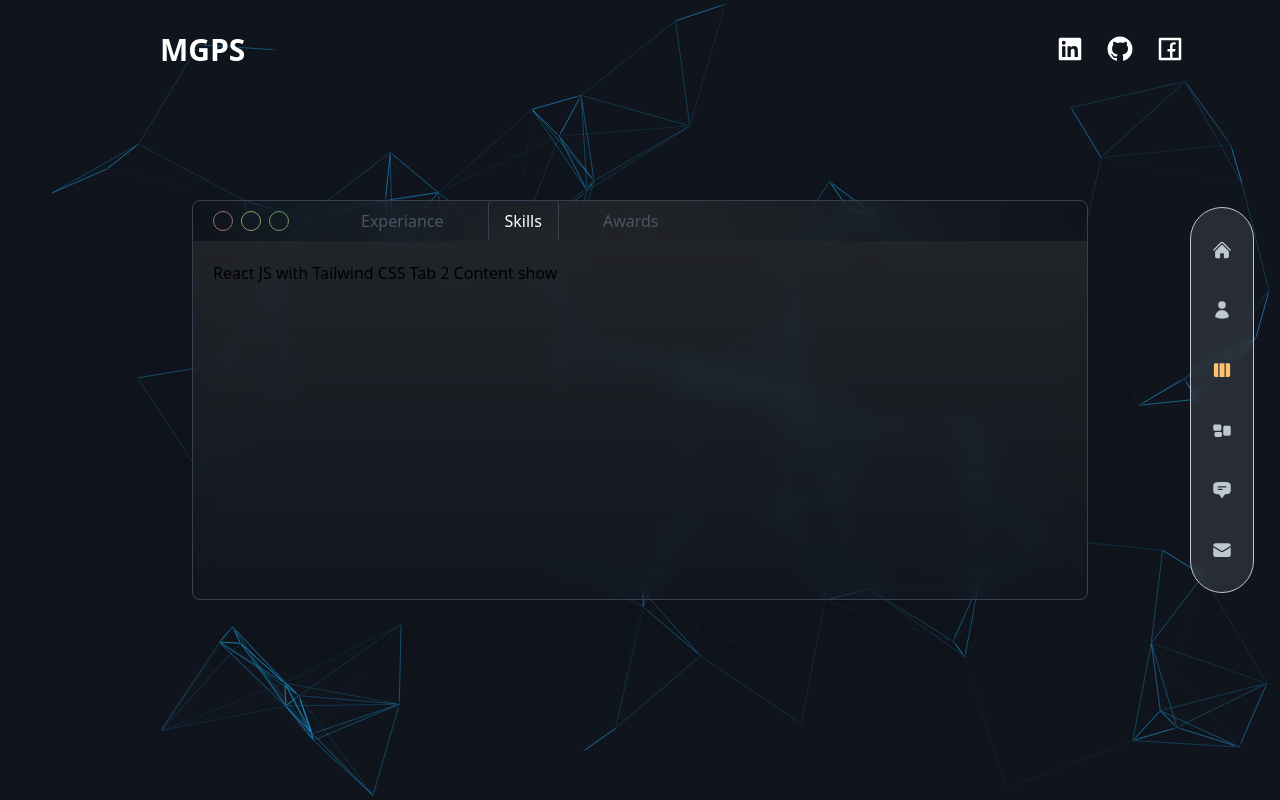
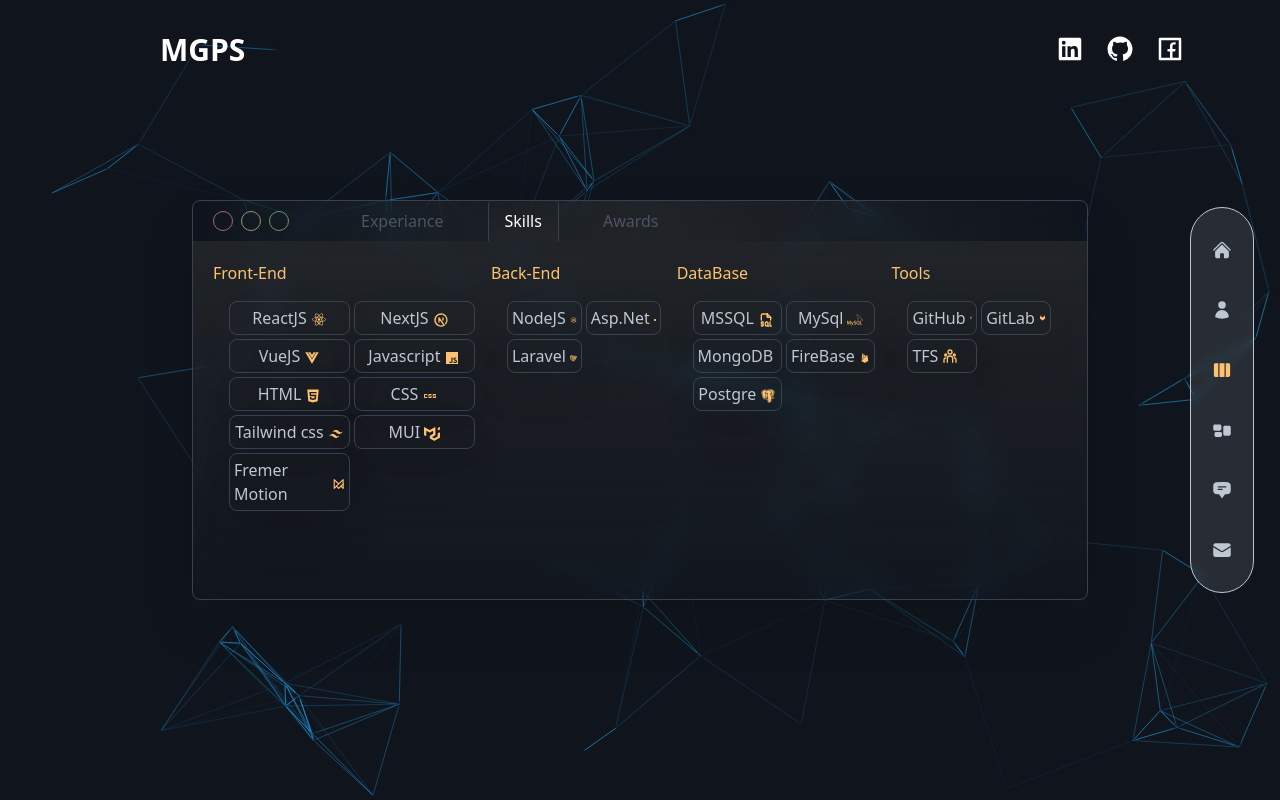
Before and after one commit to priyankara88/myportfoliyo, a React (Create React App) app: page /About in a window 1280 px wide. Both pictures are taken after a click on the button "Skills". Built offline with nearby package versions, Linux system fonts and the light colour scheme.

Commit message:
skills page

```diff
--- /dev/null
+++ b/src/component/Skillsub.jsx
@@ -0,0 +1,131 @@
+import {
+  BiLogoReact,
+  BiLogoVuejs,
+  BiLogoJavascript,
+  BiLogoTailwindCss,
+  BiLogoNodejs,
+  BiLogoMongodb,
+  BiLogoFirebase,
+  BiLogoPostgresql,
+} from "react-icons/bi";
+import {
+  TbBrandNextjs,
+  TbBrandFramerMotion,
+  TbBrandLaravel,
+  TbFileTypeSql,
+} from "react-icons/tb";
+import { AiFillHtml5, AiFillGithub, AiFillGitlab } from "react-icons/ai";
+import { MdOutlineCss } from "react-icons/md";
+import { SiMui, SiMysql } from "react-icons/si";
+import { RiTeamLine } from "react-icons/ri";
+import { BsMicrosoft } from "react-icons/bs";
+
+const Skillsub = () => {
+  return (
+    <div className="w-full flex justify-between">
+      <div>
+        <p className="text-[#FFC26E]">Front-End</p>
+        <div className="w-full grid grid-cols-2 gap-1  p-4">
+          <p className="gap-1 flex items-center justify-center flex-row border rounded-lg shadow-2xl !border-gray-700 p-1 text-[#BFC7D2]">
+            ReactJS
+            <BiLogoReact className="mt-1 text-[#FFC26E]" />
+          </p>
+          <p className="gap-1 flex items-center justify-center flex-row border rounded-lg shadow-2xl !border-gray-700 p-1 text-[#BFC7D2]">
+            NextJS
+            <TbBrandNextjs className="mt-1 text-[#FFC26E]" />
+          </p>
+          <p className="gap-1 flex items-center justify-center flex-row border rounded-lg shadow-2xl !border-gray-700 p-1 text-[#BFC7D2]">
+            VueJS
+            <BiLogoVuejs className="mt-1 text-[#FFC26E]" />
+          </p>
+          <p className="gap-1 flex items-center justify-center flex-row border rounded-lg shadow-2xl !border-gray-700 p-1 text-[#BFC7D2]">
+            Javascript
+            <BiLogoJavascript className="mt-1 text-[#FFC26E]" />
+          </p>
+          <p className="gap-1 flex items-center justify-center flex-row border rounded-lg shadow-2xl !border-gray-700 p-1 text-[#BFC7D2]">
+            HTML
+            <AiFillHtml5 className="mt-1 text-[#FFC26E]" />
+          </p>
+          <p className="gap-1 flex items-center justify-center flex-row border rounded-lg shadow-2xl !border-gray-700 p-1 text-[#BFC7D2]">
+            CSS
+            <MdOutlineCss className="mt-1 text-[#FFC26E]" />
+          </p>
+          <p className="gap-1 flex items-center justify-center flex-row border rounded-lg shadow-2xl !border-gray-700 p-1 text-[#BFC7D2]">
+            Tailwind css
+            <BiLogoTailwindCss className="mt-1 text-[#FFC26E]" />
+          </p>
+
+          <p className="gap-1 flex items-center justify-center flex-row border rounded-lg shadow-2xl !border-gray-700 p-1 text-[#BFC7D2]">
+            MUI
+            <SiMui className="mt-1 text-[#FFC26E]" />
+          </p>
+          <p className="gap-1 flex items-center justify-center flex-row border rounded-lg shadow-2xl !border-gray-700 p-1 text-[#BFC7D2]">
+            Fremer Motion
+            <TbBrandFramerMotion className="mt-1 text-[#FFC26E]" />
+          </p>
+        </div>
+      </div>
+      <div>
+        <p className="text-[#FFC26E]">Back-End</p>
+        <div className="w-full grid grid-cols-2 gap-1  p-4">
+          <p className="gap-1 flex items-center justify-center flex-row border rounded-lg shadow-2xl !border-gray-700 p-1 text-[#BFC7D2]">
+            NodeJS
+            <BiLogoNodejs className="mt-1 text-[#FFC26E]" />
+          </p>
+          <p className="gap-1 flex items-center justify-center flex-row border rounded-lg shadow-2xl !border-gray-700 p-1 text-[#BFC7D2]">
+            Asp.Net
+            <BsMicrosoft className="mt-1 text-[#FFC26E]" />
+          </p>
+          <p className="gap-1 flex items-center justify-center flex-row border rounded-lg shadow-2xl !border-gray-700 p-1 text-[#BFC7D2]">
+            Laravel
+            <TbBrandLaravel className="mt-1 text-[#FFC26E]" />
+          </p>
+        </div>
+      </div>
+      <div>
+        <p className="text-[#FFC26E]"> DataBase</p>
+        <div className="w-full grid grid-cols-2 gap-1  p-4">
+          <p className="gap-1 flex items-center justify-center flex-row border rounded-lg shadow-2xl !border-gray-700 p-1 text-[#BFC7D2]">
+            MSSQL
+            <TbFileTypeSql className="mt-1 text-[#FFC26E]" />
+          </p>
+          <p className="gap-1 flex items-center justify-center flex-row border rounded-lg shadow-2xl !border-gray-700 p-1 text-[#BFC7D2]">
+            MySql
+            <SiMysql className="mt-1 text-[#FFC26E]" />
+          </p>
+          <p className="gap-1 flex items-center justify-center flex-row border rounded-lg shadow-2xl !border-gray-700 p-1 text-[#BFC7D2]">
+            MongoDB
+            <BiLogoMongodb className="mt-1 text-[#FFC26E]" />
+          </p>
+          <p className="gap-1 flex items-center justify-center flex-row border rounded-lg shadow-2xl !border-gray-700 p-1 text-[#BFC7D2]">
+            FireBase
+            <BiLogoFirebase className="mt-1 text-[#FFC26E]" />
+          </p>
+          <p className="gap-1 flex items-center justify-center flex-row border rounded-lg shadow-2xl !border-gray-700 p-1 text-[#BFC7D2]">
+            Postgre
+            <BiLogoPostgresql className="mt-1 text-[#FFC26E]" />
+          </p>
+        </div>
+      </div>
+      <div>
+        <p className="text-[#FFC26E]">Tools</p>
+        <div className="w-full grid grid-cols-2 gap-1  p-4">
+          <p className="gap-1 flex flex-row border rounded-lg shadow-2xl !border-gray-700 p-1 text-[#BFC7D2]">
+            GitHub
+            <AiFillGithub className="mt-1 text-[#FFC26E]" />
+          </p>
+          <p className="gap-1 flex flex-row border rounded-lg shadow-2xl !border-gray-700 p-1 text-[#BFC7D2]">
+            GitLab
+            <AiFillGitlab className="mt-1 text-[#FFC26E]" />
+          </p>
+          <p className="gap-1 flex flex-row border rounded-lg shadow-2xl !border-gray-700 p-1 text-[#BFC7D2]">
+            TFS
+            <RiTeamLine className="mt-1 text-[#FFC26E]" />
+          </p>
+        </div>
+      </div>
+    </div>
+  );
+};
+
+export default Skillsub;
--- a/src/component/Skils.jsx
+++ b/src/component/Skils.jsx
@@ -1,5 +1,6 @@
 import { useEffect, useState } from "react";
 import TimeLine from "./TimeLine";
+import Skillsub from "./Skillsub";
 
 const Skils = () => {
   const [openTab, setOpenTab] = useState(1);
@@ -66,7 +67,7 @@
             <TimeLine />
           </div>
           <div className={openTab === 2 ? "block" : "hidden"}>
-            React JS with Tailwind CSS Tab 2 Content show
+            <Skillsub />
           </div>
           <div className={openTab === 3 ? "block" : "hidden"}>hello</div>
         </div>
```
